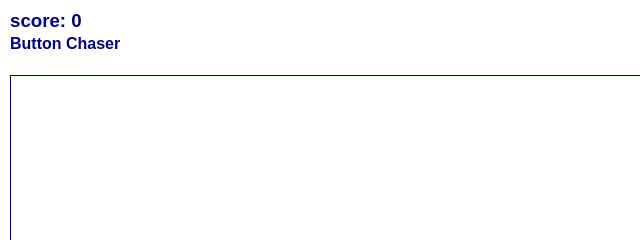
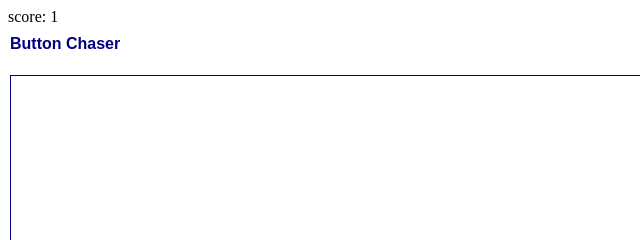
Before and after one commit to NBA9184/buttonchaser, a plain HTML site: page index.html in a window 1280 px wide. Both pictures are taken after a click on the button 981 px from the left and 126 px from the top of the page. Shown: the top 240 px of the page, 0-640 px from the left. Drawn offline with Linux system fonts and the light colour scheme.

Commit message:
i fixed it (yay)

```diff
--- a/buttonchaser.js
+++ b/buttonchaser.js
@@ -19,7 +19,8 @@ function setGameAreaBounds() {
 
 function detectHit() {
   score += 1;
-  document.getElementById("scorlabel").innerHTML = "score: " + score;
+  console.log("button clicked");
+  document.getElementById("scoreLabel").innerHTML = "score: " + score;
 }
 
 function moveDot() {
--- a/index.html
+++ b/index.html
@@ -10,7 +10,7 @@
     <title>Button Chaser</title>
   </head>
   <body>
-    <div id="scoreLable">score: 0</div>
+    <div id="scoreLabel">score: 0</div>
     <div id="pageTitle">Button Chaser</div>
     <div id="gameArea"><button id="dot"></button>
   </body>
```
